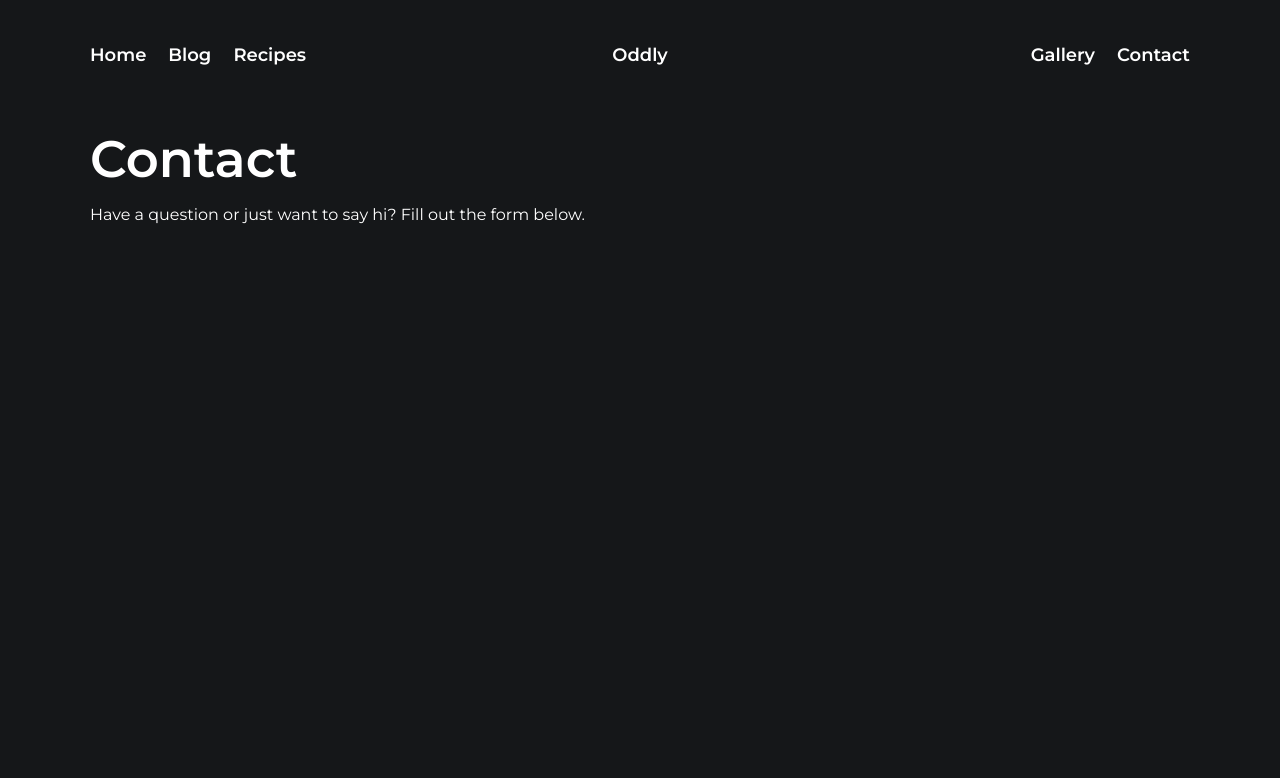
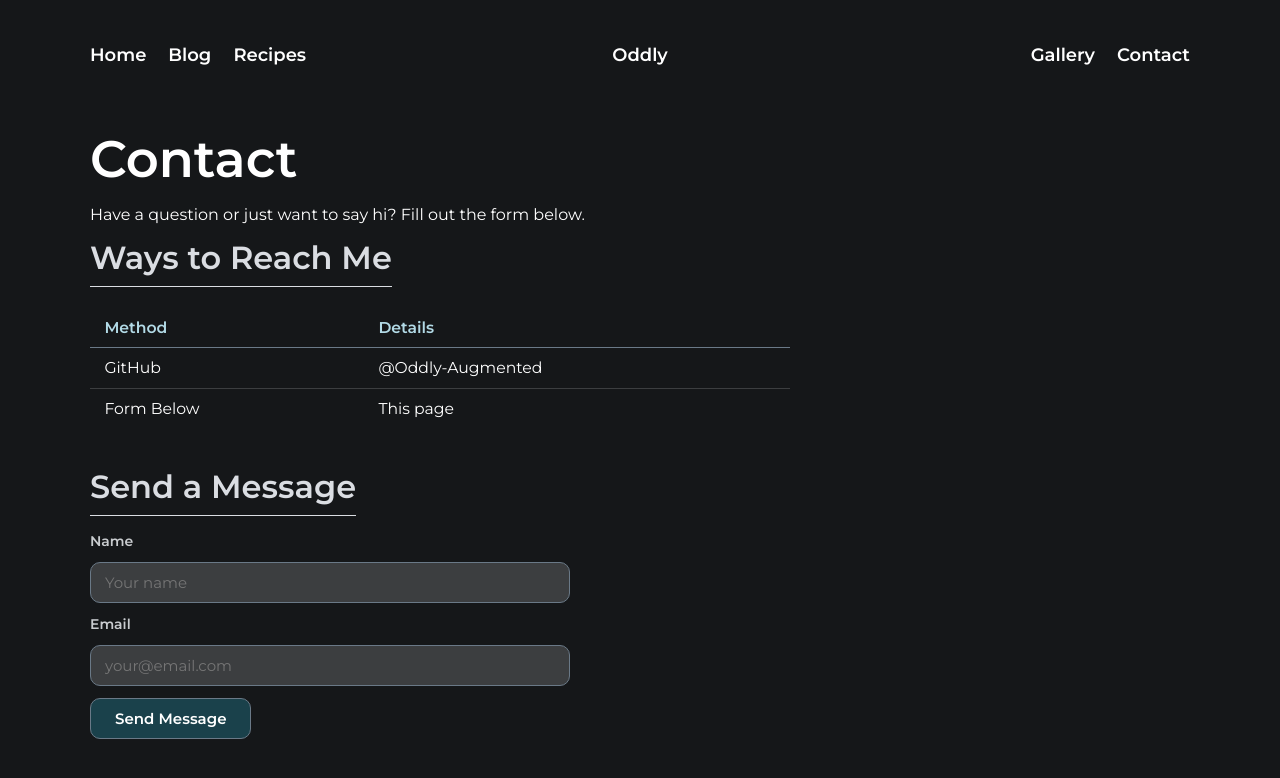
Before and after one commit to Oddly-Augmented/oddly-augmented.github.io, a Jekyll site: the page built from contact.html, in a window 1280 px wide. Shown: the top 778 px of the page. Built offline with Jekyll 4.4.1, drawn with Linux system fonts in a browser that asks for light colours.

Commit message:
Contact page content

```diff
--- a/contact.html
+++ b/contact.html
@@ -7,3 +7,38 @@ title: Contact
   <h1>Contact</h1>
   <p>Have a question or just want to say hi? Fill out the form below.</p>
 </section>
+
+<section class="contact-section">
+
+  <h2>Ways to Reach Me</h2>
+  <table class="contact-table">
+    <thead>
+      <tr>
+        <th>Method</th>
+        <th>Details</th>
+      </tr>
+    </thead>
+    <tbody>
+      <tr>
+        <td>GitHub</td>
+        <td>@Oddly-Augmented</td>
+      </tr>
+      <tr>
+        <td>Form Below</td>
+        <td>This page</td>
+      </tr>
+    </tbody>
+  </table>
+
+  <h2>Send a Message</h2>
+  <form class="contact-form" method="POST" action="welcome.php">
+    <label for="name">Name</label>
+    <input type="text" id="name" name="name" placeholder="Your name" required>
+
+    <label for="email">Email</label>
+    <input type="email" id="email" name="email" placeholder="your@email.com" required>
+
+    <button type="submit">Send Message</button>
+  </form>
+
+</section>
--- a/index.css
+++ b/index.css
@@ -250,7 +250,85 @@ body{
   color: var(--text-muted);
   font-weight: 700;
 }
-/* Headings */
+
+
+/* ------CONTACT------- */
+.contact-section {
+  max-width: 700px;
+}
+
+.contact-table {
+  width: 100%;
+  border-collapse: collapse;
+  margin: 1.25rem 0 2.5rem;
+  font-size: 0.98rem;
+}
+
+.contact-table th,
+.contact-table td {
+  padding: 0.65rem 0.9rem;
+  text-align: left;
+  border-bottom: 1px solid var(--bg-muted);
+}
+
+.contact-table th {
+  font-weight: 600;
+  color: var(--text-accent);
+  border-bottom: 1px solid var(--muted);
+}
+
+.contact-table tr:last-child td {
+  border-bottom: none;
+}
+
+.contact-form {
+  display: flex;
+  flex-direction: column;
+  gap: 12px;
+  max-width: 480px;
+  margin-top: 1rem;
+}
+
+.contact-form label {
+  font-size: 14px;
+  font-weight: 600;
+  color: var(--text-muted);
+}
+
+.contact-form input {
+  padding: 10px 14px;
+  background: var(--bg-muted);
+  border: 1px solid var(--muted);
+  border-radius: var(--radius);
+  color: var(--text);
+  font-family: "Montserrat", sans-serif;
+  font-size: 15px;
+}
+
+.contact-form input:focus {
+  outline: 2px solid var(--text-accent);
+  outline-offset: 2px;
+}
+
+.contact-form button {
+  width: fit-content;
+  padding: 10px 24px;
+  background: var(--bg-accent);
+  color: var(--text);
+  border: 1px solid var(--muted);
+  border-radius: var(--radius);
+  font-family: "Montserrat", sans-serif;
+  font-weight: 600;
+  font-size: 15px;
+  cursor: pointer;
+  transition: background 0.2s;
+}
+
+.contact-form button:hover {
+  background: var(--muted);
+}
+
+/* -------Headings--------- */
 h1, h2, h3, h4, h5, h6 {
   line-height: 1.15;
 }
```
Also changed, not shown: 1 other file.
